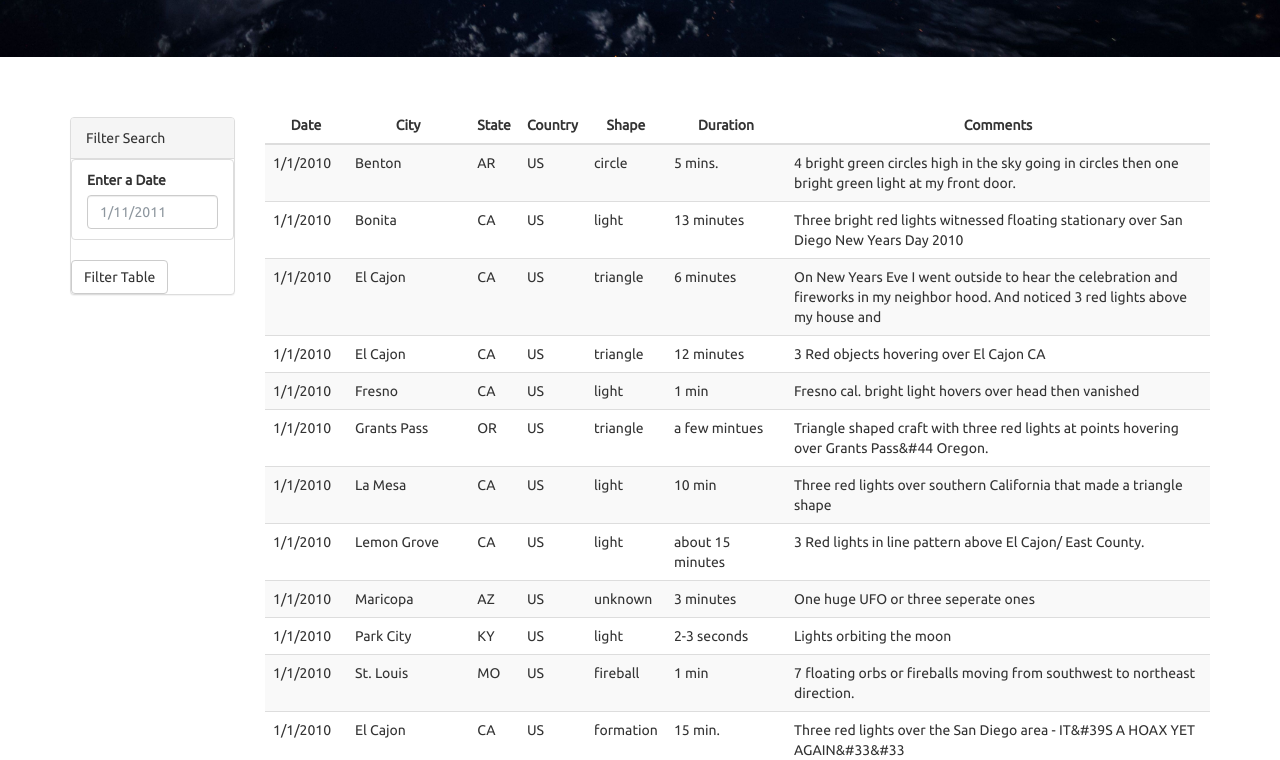
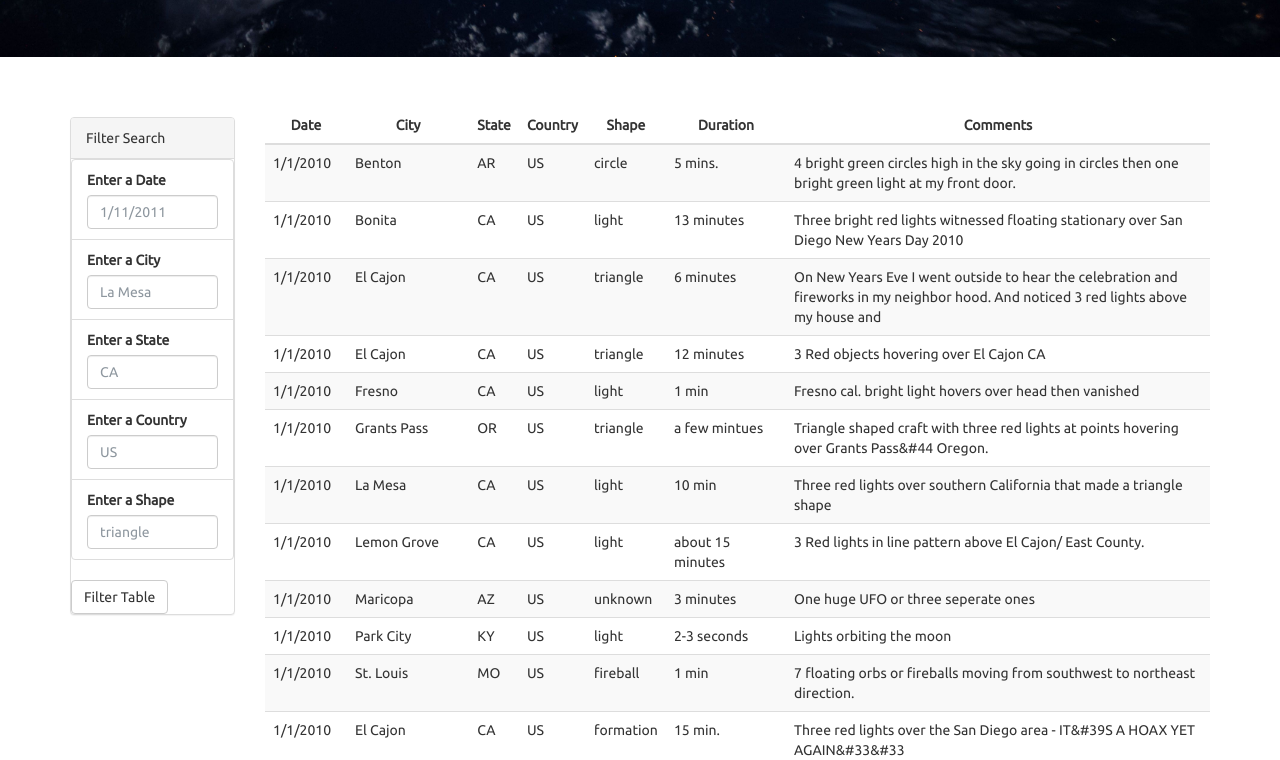
Before and after one commit to sunwoo-kim20/javascript-challenge, a plain HTML site: page ufo-level-2/index.html in a window 1280 px wide. Shown: the part 555-1315 px from the top of the page. Drawn offline with nearby package versions, Linux system fonts and the light colour scheme.

Commit message:
added more input elements and created references to each

```diff
--- a/ufo-level-1/static/js/app.js
+++ b/ufo-level-1/static/js/app.js
@@ -1,3 +1,4 @@
+// Javascript for date filter
 // Title case function
 function titleCase(str) {
   return str.toLowerCase().split(" ").map(word =>
--- a/ufo-level-2/index.html
+++ b/ufo-level-2/index.html
@@ -39,6 +39,22 @@
                         <label for="date">Enter a Date</label>
                         <input class="form-control" id="datetime" type="text" placeholder="1/11/2011">
                       </li>
+                      <li class="filter list-group-item">
+                        <label>Enter a City</label>
+                        <input class="form-control" id="city" type="text" placeholder="La Mesa">
+                      </li>
+                      <li class="filter list-group-item">
+                        <label>Enter a State</label>
+                        <input class="form-control" id="state" type="text" placeholder="CA">
+                      </li>
+                      <li class="filter list-group-item">
+                        <label>Enter a Country</label>
+                        <input class="form-control" id="country" type="text" placeholder="US">
+                      </li>
+                      <li class="filter list-group-item">
+                        <label>Enter a Shape</label>
+                        <input class="form-control" id="shape" type="text" placeholder="triangle">
+                      </li>
                     </ul>
                   </div>
                   <button id="filter-btn" type="button" class="btn btn-default">Filter Table</button>
--- a/ufo-level-2/static/js/app.js
+++ b/ufo-level-2/static/js/app.js
@@ -1,3 +1,4 @@
+// Javascript for Date, City, State, Country, Shape filter
 // Title case function
 function titleCase(str) {
   return str.toLowerCase().split(" ").map(word =>
@@ -51,8 +52,11 @@ function searchDates() {
   );
 
   // Getting a reference to the input
-  var input = d3.select("#datetime").node().value;
-  console.log(input);
+  var dateInput = d3.select("#datetime").node().value;
+  var cityInput = d3.select("#city").node().value;
+  var stateInput = d3.select("#state").node().value;
+  var countryInput = d3.select("#country").node().value;
+  var shapeInput = d3.select("#shape").node().value;
 
   // Filter original data
   var newData = data.filter(sighting => sighting.datetime === input);
```
